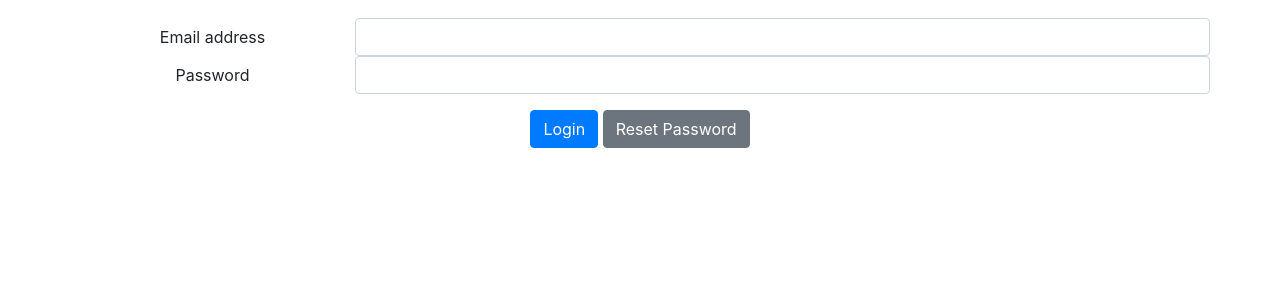
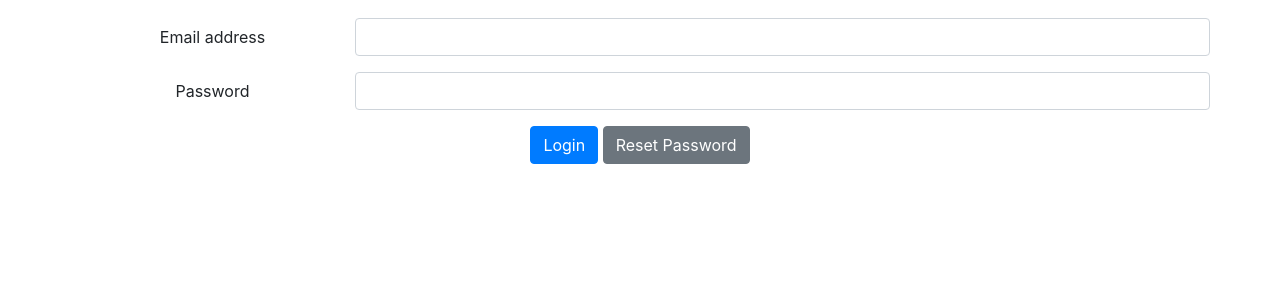
Before and after one commit to poyuH/DiseaseRiskCalculator, a Django app: page /accounts/login/ in a window 1280 px wide. Shown: the part 82-382 px from the top of the page. Run offline with Django 3.2, Linux system fonts and the light colour scheme; some libraries are stand-ins or nearby versions.

Commit message:
fix login.html alignment

```diff
--- a/templates/registration/login.html
+++ b/templates/registration/login.html
@@ -5,6 +5,8 @@
     <div class="form-group row">
         <label for="username" class="col-sm-3 col-form-label">Email address</label>
         <input class="form-control col-sm-9" type="email" name="username" value="" id="username">
+    </div>
+    <div class="form-group row">
         <label for="password" class="col-sm-3 col-form-label">Password</label>
         <input class="form-control col-sm-9" type="password" name="password" value="" id="password">
     </div>
```
